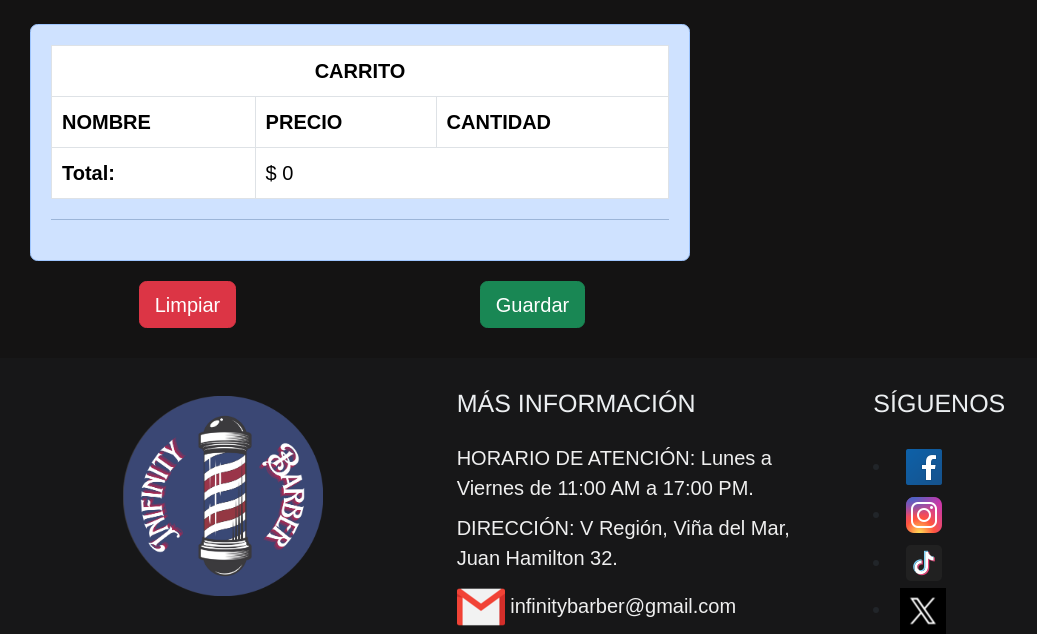
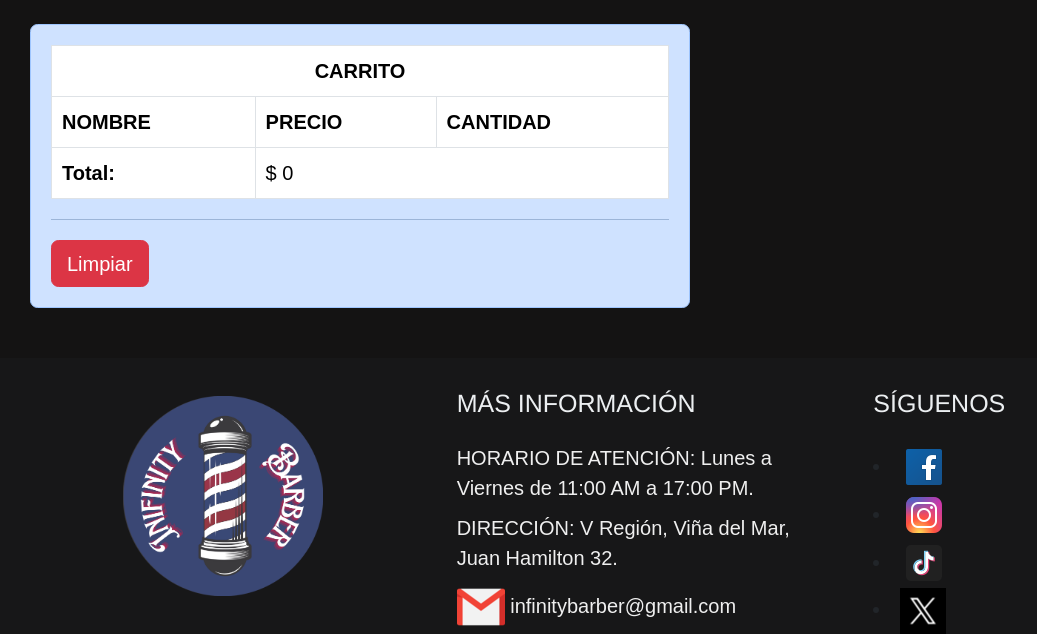
Before and after one commit to TwoThousand-Four/Barberia, a Django app: page /agendar/ in a window 1280 px wide. Shown: the part 574-1208 px from the top of the page, without its empty margins (0-1037 px from the left). Run offline with Django 4.2, Linux system fonts and the light colour scheme; data comes from the database, SQL or seed files in the repository; both versions use the stored data as it was after the commit; some libraries are stand-ins or nearby versions.

Commit message:
ramaCoke Respaldo

```diff
--- a/App/templates/app/cart.html
+++ b/App/templates/app/cart.html
@@ -37,11 +37,12 @@
           </tbody>
         </table>
         <hr>
+        <div class="col-6"><a href="{% url 'clean_cart' %}" class="btn btn-danger">Limpiar</a></div>
+            <!--<div class="col-6"><a href="#" class="btn btn-success">Guardar</a></div>-->
     </div>
         <div class="row text-center">
+
             <div id="paypal-button-container"></div>
-            <div class="col-6"><a href="{% url 'clean_cart' %}" class="btn btn-danger">Limpiar</a></div>
-            <div class="col-6"><a href="#" class="btn btn-success">Guardar</a></div>
         </div>
 
 </div>
--- a/App/templates/app/reserve.html
+++ b/App/templates/app/reserve.html
@@ -33,9 +33,9 @@
             </div>
         </div>
     </div>
-    <div>
+
         {%include 'app/cart.html'%}
-    </div>
+
 </div>
 <br>
 <br>
```
Also changed, not shown: db.sqlite3.
